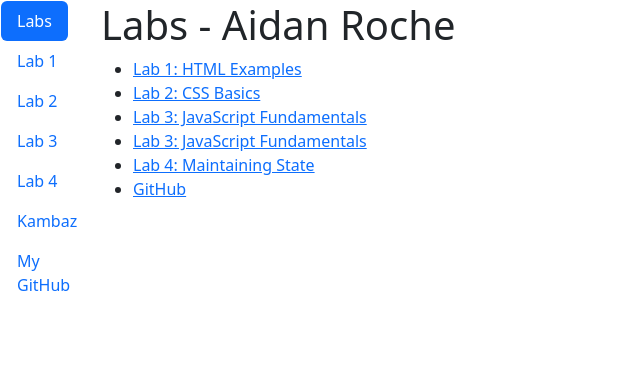
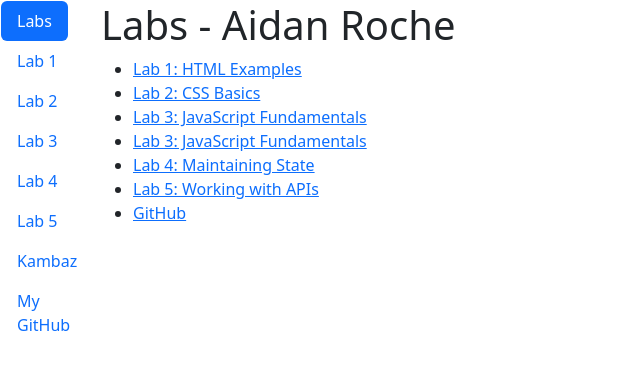
Before and after one commit to aidanroche3/kambaz-next-js, a Next.js app: page /labs in a window 1280 px wide. Shown: the top 370 px of the page, without its empty margins (0-640 px from the left). Built offline with nearby package versions, Linux system fonts and the light colour scheme.

Commit message:
Add lab 5 links

```diff
--- a/app/labs/TOC.tsx
+++ b/app/labs/TOC.tsx
@@ -54,6 +54,15 @@ export default function TOC() {
         </NavLink>
       </NavItem>
       <NavItem>
+        <NavLink
+          href="/labs/lab5"
+          as={Link}
+          className={`nav-link ${pathname.endsWith("lab5") ? "active" : ""}`}
+        >
+          Lab 5
+        </NavLink>
+      </NavItem>
+      <NavItem>
         <NavLink href="/" as={Link}>
           Kambaz
         </NavLink>
--- a/app/labs/page.tsx
+++ b/app/labs/page.tsx
@@ -30,6 +30,11 @@ export default function labs() {
           </Link>
         </li>
         <li>
+          <Link href="/labs/lab5" id="wd-lab5-link">
+            Lab 5: Working with APIs
+          </Link>
+        </li>
+        <li>
           <Link
             href="https://github.com/aidanroche3/kambaz-next-js"
             id="wd-github-link"
```
